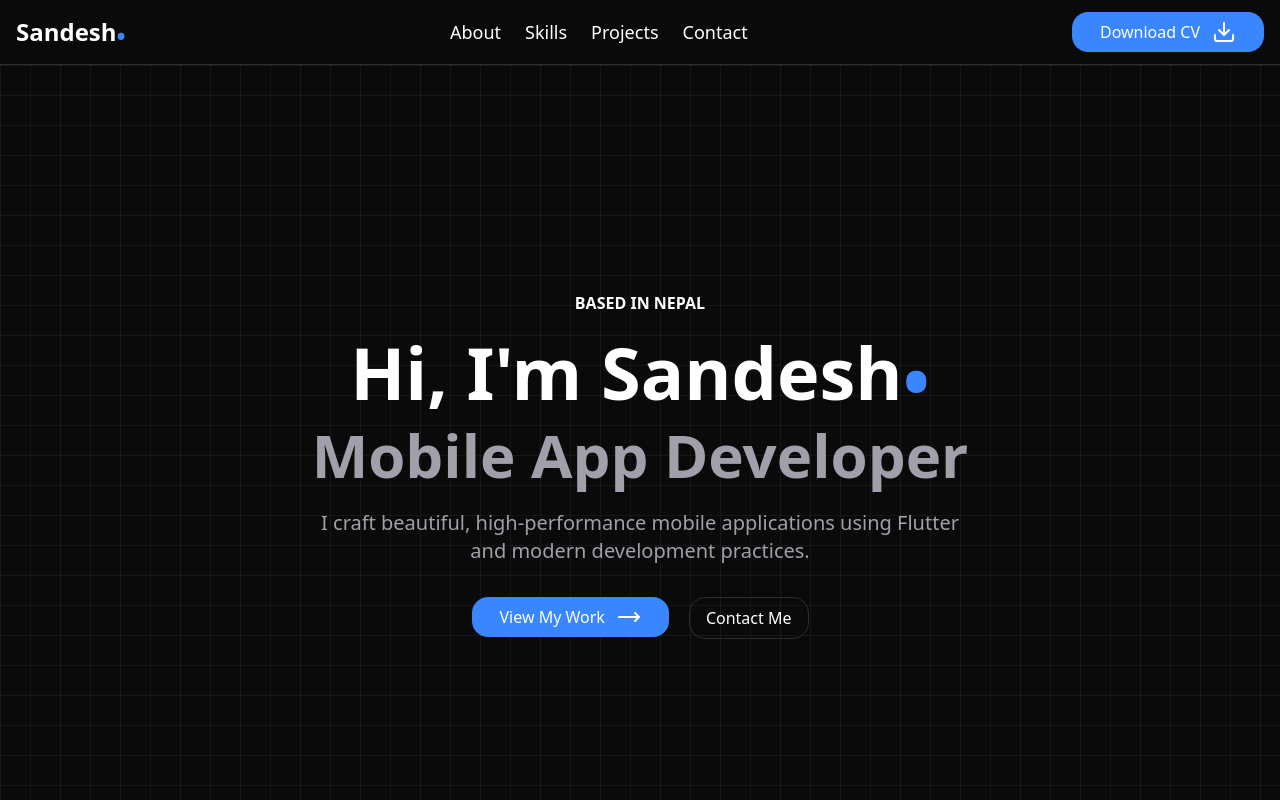
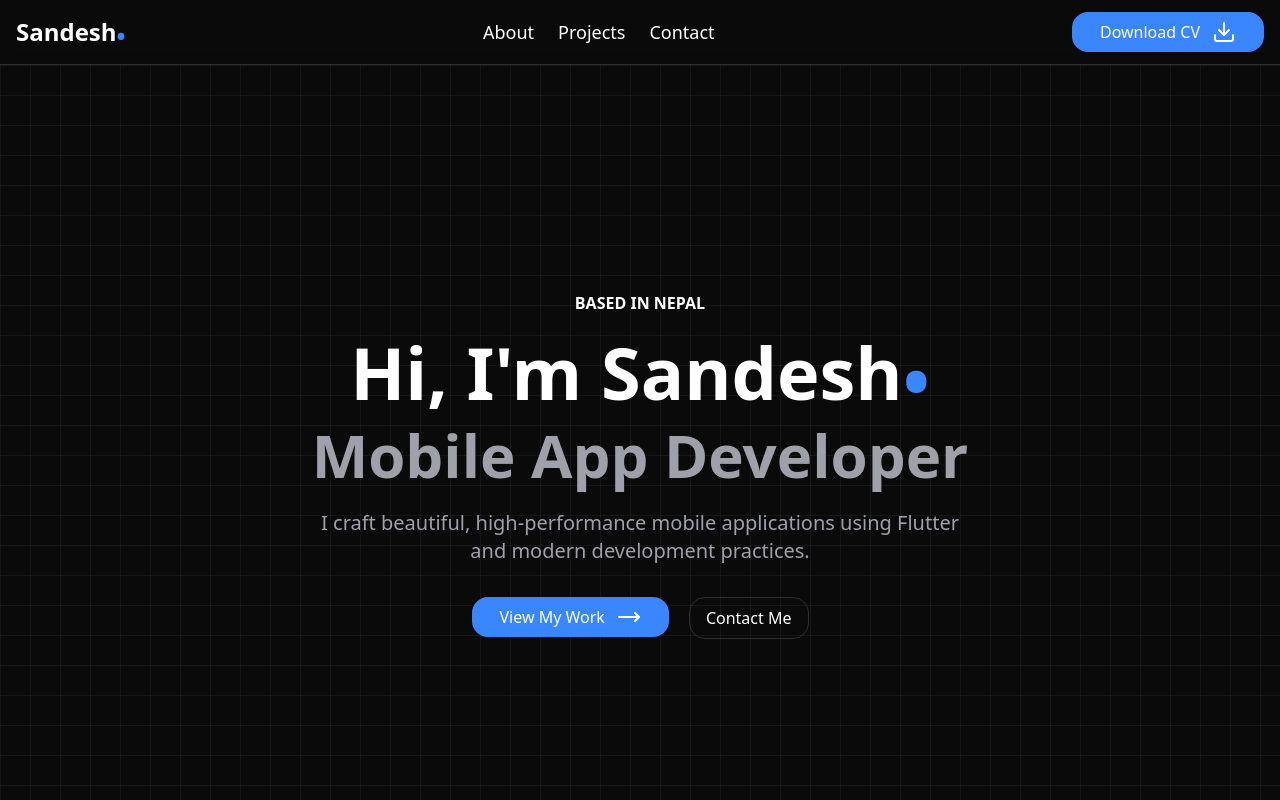
Before and after one commit to sandesh101/portfolio, a React (Vite) app: page / in a window 1280 px wide. Shown: the top 800 px of the page. Built offline with nearby package versions, Linux system fonts and the light colour scheme.

Commit message:
Responsive fixes

```diff
--- a/src/Components/Skills/Skills.jsx
+++ b/src/Components/Skills/Skills.jsx
@@ -5,7 +5,7 @@ const Skills = () => {
   return (
     <section
       className="flex flex-col px-4 sm:px-10 lg:px-[13%] mt-10"
-      id="skills"
+      id="about"
     >
       <h1 className="text-3xl sm:text-4xl md:text-5xl lg:text-6xl font-bold">
         Current Technologies
--- a/src/constants/navItems.js
+++ b/src/constants/navItems.js
@@ -1,8 +1,5 @@
-import { User, Code, FolderGit2, Mail } from "lucide-react";
-
 export const links = [
   { name: "About", href: "#about" },
-  { name: "Skills", href: "#skills" },
   { name: "Projects", href: "#projects" },
   { name: "Contact", href: "#contact" },
 ];
```
